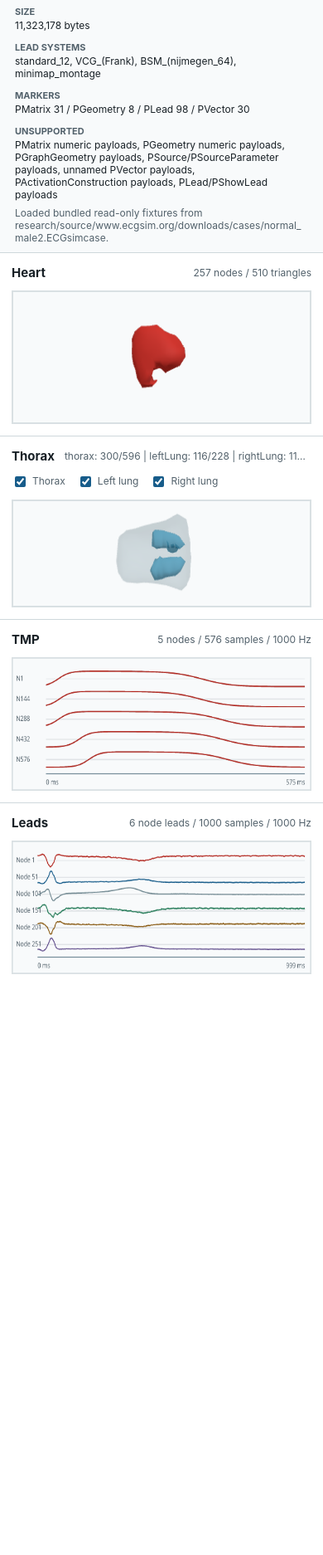
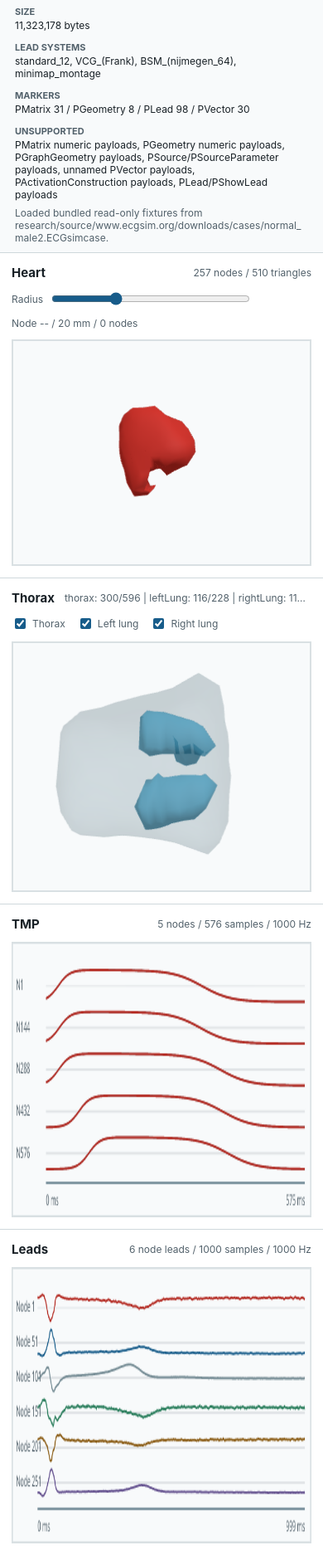
Before and after one commit to dnrohr/ecgsim, a PHP site: page / in a window 390 px wide. Shown: the part 154-2028 px from the top of the page at 83% size. Before the commit the page ends 1328 px from the top, so only its background shows below. Run offline with PHP 8.4, Linux system fonts and the light colour scheme; some libraries are stand-ins or nearby versions.

Commit message:
Implement heart node selection

```diff
--- a/app/viewer/index.html
+++ b/app/viewer/index.html
@@ -55,6 +55,13 @@
             <h2>Heart</h2>
             <output data-heart-metadata>--</output>
           </div>
+          <div class="selection-controls" aria-label="Heart selection controls">
+            <label>
+              Radius
+              <input type="range" min="2" max="60" step="2" value="20" data-heart-radius>
+            </label>
+            <output data-heart-selection>Node -- / 0 mm / 0 nodes</output>
+          </div>
           <div class="viewport heart-viewport" data-heart-viewport></div>
         </section>
         <section class="pane pane-thorax" data-pane="thorax">
--- a/app/viewer/src/main.js
+++ b/app/viewer/src/main.js
@@ -1,4 +1,5 @@
 import * as THREE from "three";
+import { computeRegionMembership } from "./selection.js";
 
 const status = document.querySelector("[data-case-status]");
 const shell = document.querySelector("[data-viewer-shell]");
@@ -10,6 +11,8 @@ const caseUnsupported = document.querySelector("[data-case-unsupported]");
 const caseNotice = document.querySelector("[data-case-notice]");
 const heartViewport = document.querySelector("[data-heart-viewport]");
 const heartMetadata = document.querySelector("[data-heart-metadata]");
+const heartRadius = document.querySelector("[data-heart-radius]");
+const heartSelection = document.querySelector("[data-heart-selection]");
 const thoraxViewport = document.querySelector("[data-thorax-viewport]");
 const thoraxMetadata = document.querySelector("[data-thorax-metadata]");
 const leadsMetadata = document.querySelector("[data-leads-metadata]");
@@ -42,6 +45,8 @@ function createScene(viewport, cameraDistance) {
   const renderer = new THREE.WebGLRenderer({ antialias: true, preserveDrawingBuffer: true });
   renderer.setPixelRatio(Math.min(window.devicePixelRatio, 2));
   renderer.setSize(viewport.clientWidth, viewport.clientHeight);
+  renderer.domElement.style.width = "100%";
+  renderer.domElement.style.height = "100%";
   viewport.appendChild(renderer.domElement);
 
   scene.add(new THREE.HemisphereLight(0xffffff, 0xb8c3c8, 2.6));
@@ -69,14 +74,19 @@ function observeViewport(viewport, camera, renderer, distanceForWidth) {
 }
 
 function mountHeart(fixture) {
-  if (!heartViewport || !heartMetadata) {
+  if (!heartViewport || !heartMetadata || !heartRadius || !heartSelection) {
     throw new Error("Heart viewport did not mount");
   }
 
   const { scene, camera, renderer } = createScene(heartViewport, 0.32);
+  const raycaster = new THREE.Raycaster();
+  const pointer = new THREE.Vector2();
+  let selectedNodeIndex = -1;
+  let isAutoRotating = true;
 
+  const geometry = buildGeometry(fixture, { center: true });
   const mesh = new THREE.Mesh(
-    buildGeometry(fixture, { center: true }),
+    geometry,
     new THREE.MeshStandardMaterial({
       color: 0xb3261e,
       roughness: 0.72,
@@ -87,12 +97,100 @@ function mountHeart(fixture) {
   mesh.rotation.set(-0.35, 0.2, 0.08);
   scene.add(mesh);
 
-  observeViewport(heartViewport, camera, renderer, (width) => (width < 480 ? 0.42 : 0.32));
+  const regionGeometry = new THREE.BufferGeometry();
+  const regionPoints = new THREE.Points(
+    regionGeometry,
+    new THREE.PointsMaterial({
+      color: 0x175c8a,
+      size: 0.009,
+      sizeAttenuation: true,
+      depthTest: false,
+    }),
+  );
+  regionPoints.renderOrder = 2;
+  mesh.add(regionPoints);
+
+  const selectedMarker = new THREE.Mesh(
+    new THREE.SphereGeometry(0.0055, 16, 12),
+    new THREE.MeshStandardMaterial({
+      color: 0xf2b705,
+      emissive: 0x5c4100,
+      emissiveIntensity: 0.42,
+      roughness: 0.45,
+    }),
+  );
+  selectedMarker.visible = false;
+  selectedMarker.renderOrder = 3;
+  mesh.add(selectedMarker);
+
+  const nodePositions = [];
+  const positions = geometry.getAttribute("position");
+  for (let index = 0; index < positions.count; index += 1) {
+    nodePositions.push(new THREE.Vector3().fromBufferAttribute(positions, index));
+  }
+
+  function updateSelection() {
+    const radiusMm = Number.parseFloat(heartRadius.value);
+    if (selectedNodeIndex < 0) {
+      heartSelection.value = `Node -- / ${radiusMm} mm / 0 nodes`;
+      regionGeometry.setAttribute("position", new THREE.Float32BufferAttribute([], 3));
+      selectedMarker.visible = false;
+      return;
+    }
+
+    const region = computeRegionMembership(fixture.points, selectedNodeIndex, radiusMm / 1000);
+    const regionPositions = [];
+    region.forEach(({ index }) => {
+      const point = nodePositions[index];
+      regionPositions.push(point.x, point.y, point.z);
+    });
+
+    selectedMarker.position.copy(nodePositions[selectedNodeIndex]);
+    selectedMarker.visible = true;
+    regionGeometry.setAttribute("position", new THREE.Float32BufferAttribute(regionPositions, 3));
+    regionGeometry.computeBoundingSphere();
+    heartSelection.value = `Node ${selectedNodeIndex + 1} / ${radiusMm} mm / ${region.length} nodes`;
+  }
+
+  function selectFromPointer(event) {
+    const bounds = renderer.domElement.getBoundingClientRect();
+    pointer.x = ((event.clientX - bounds.left) / bounds.width) * 2 - 1;
+    pointer.y = -(((event.clientY - bounds.top) / bounds.height) * 2 - 1);
+    raycaster.setFromCamera(pointer, camera);
+    const [hit] = raycaster.intersectObject(mesh, false);
+    if (!hit?.face) {
+      return;
+    }
+
+    const candidates = [hit.face.a, hit.face.b, hit.face.c];
+    let nearest = candidates[0];
+    let nearestDistance = hit.point.distanceTo(nodePositions[nearest]);
+    candidates.slice(1).forEach((candidate) => {
+      const distance = hit.point.distanceTo(nodePositions[candidate]);
+      if (distance < nearestDistance) {
+        nearest = candidate;
+        nearestDistance = distance;
+      }
+    });
+    selectedNodeIndex = nearest;
+    isAutoRotating = false;
+    updateSelection();
+    renderer.render(scene, camera);
+  }
+
+  heartRadius.addEventListener("input", updateSelection);
+  renderer.domElement.addEventListener("pointerdown", selectFromPointer);
+  renderer.domElement.style.cursor = "crosshair";
+
+  observeViewport(heartViewport, camera, renderer, (width) => (width < 480 ? 0.5 : 0.32));
 
   heartMetadata.value = `${fixture.pointCount} nodes / ${fixture.triangleCount} triangles`;
+  updateSelection();
 
   function animate() {
-    mesh.rotation.y += 0.006;
+    if (isAutoRotating) {
+      mesh.rotation.y += 0.006;
+    }
     renderer.render(scene, camera);
     requestAnimationFrame(animate);
   }
--- /dev/null
+++ b/app/viewer/src/selection.js
@@ -0,0 +1,38 @@
+export function squaredDistance(a, b) {
+  const dx = a[0] - b[0];
+  const dy = a[1] - b[1];
+  const dz = a[2] - b[2];
+  return dx * dx + dy * dy + dz * dz;
+}
+
+export function findNearestPointIndex(points, target) {
+  if (!points.length) {
+    return -1;
+  }
+
+  let nearestIndex = 0;
+  let nearestDistance = squaredDistance(points[0], target);
+  for (let index = 1; index < points.length; index += 1) {
+    const distance = squaredDistance(points[index], target);
+    if (distance < nearestDistance) {
+      nearestDistance = distance;
+      nearestIndex = index;
+    }
+  }
+  return nearestIndex;
+}
+
+export function computeRegionMembership(points, centerIndex, radiusMeters) {
+  if (centerIndex < 0 || centerIndex >= points.length || radiusMeters < 0) {
+    return [];
+  }
+
+  const center = points[centerIndex];
+  return points
+    .map((point, index) => ({
+      index,
+      distanceMeters: Math.sqrt(squaredDistance(point, center)),
+    }))
+    .filter((node) => node.distanceMeters <= radiusMeters)
+    .sort((a, b) => a.distanceMeters - b.distanceMeters || a.index - b.index);
+}
--- a/app/viewer/src/styles.css
+++ b/app/viewer/src/styles.css
@@ -146,6 +146,10 @@ h2 {
   grid-template-rows: auto auto minmax(0, 1fr);
 }
 
+.pane-heart {
+  grid-template-rows: auto auto minmax(0, 1fr);
+}
+
 .pane-header {
   min-width: 0;
   display: flex;
@@ -192,9 +196,41 @@ h2 {
   accent-color: #175c8a;
 }
 
+.selection-controls {
+  display: flex;
+  align-items: center;
+  justify-content: space-between;
+  gap: 12px;
+  min-width: 0;
+}
+
+.selection-controls label {
+  display: inline-flex;
+  align-items: center;
+  gap: 8px;
+  color: #52616b;
+  font-size: 12px;
+  white-space: nowrap;
+}
+
+.selection-controls input {
+  width: min(180px, 32vw);
+  accent-color: #175c8a;
+}
+
+.selection-controls output {
+  min-width: 0;
+  overflow: hidden;
+  color: #52616b;
+  font-size: 12px;
+  text-overflow: ellipsis;
+  white-space: nowrap;
+}
+
 .viewport,
 canvas {
   width: 100%;
+  min-width: 0;
   min-height: 0;
   border: 1px solid #d9e0e3;
   background: #f8fafb;
@@ -242,4 +278,13 @@ canvas {
     grid-template-columns: 1fr;
     grid-template-rows: repeat(4, minmax(220px, 1fr));
   }
+
+  .selection-controls {
+    align-items: flex-start;
+    flex-direction: column;
+  }
+
+  .selection-controls input {
+    width: min(240px, 72vw);
+  }
 }
```
Also changed, not shown: app/viewer/scripts/smoke.mjs (+13 -0 lines), docs/tasks/0018-implement-node-and-region-selection.md (+6 -0 lines), docs/tasks/README.md.
